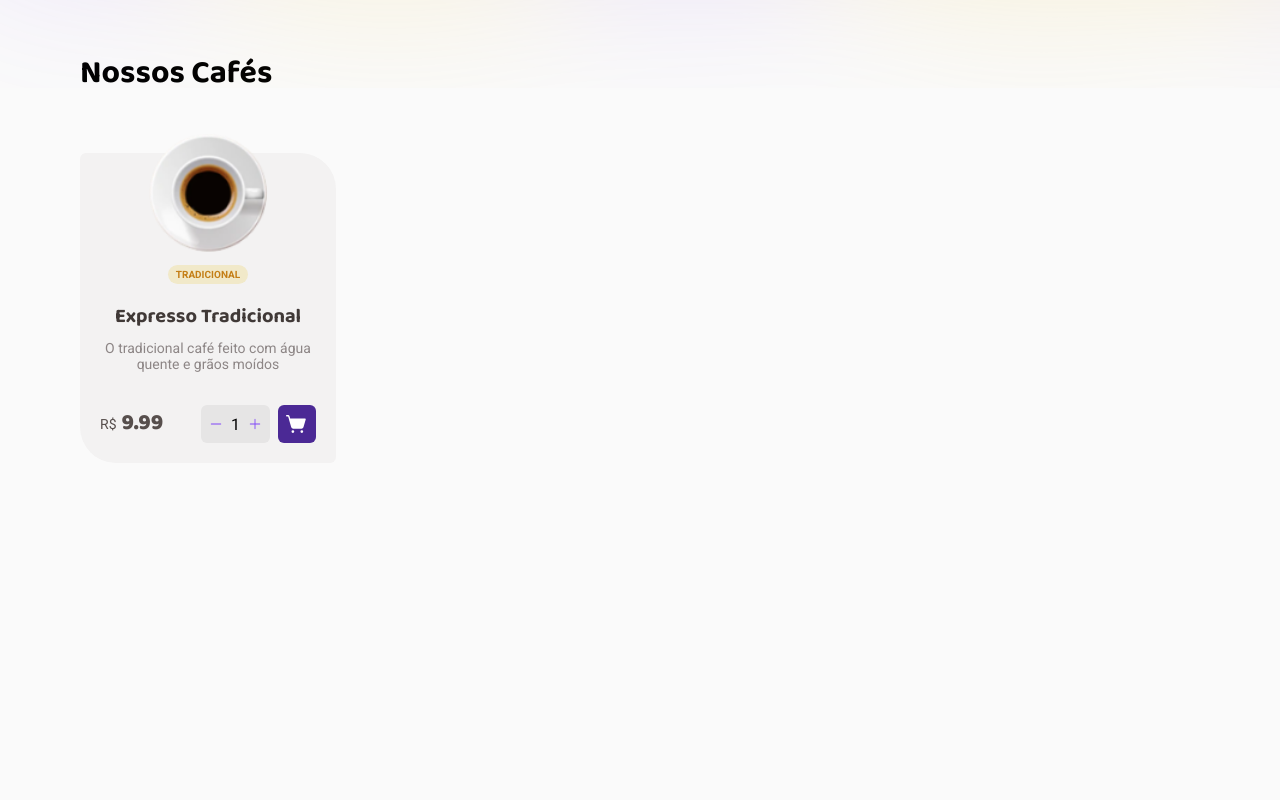
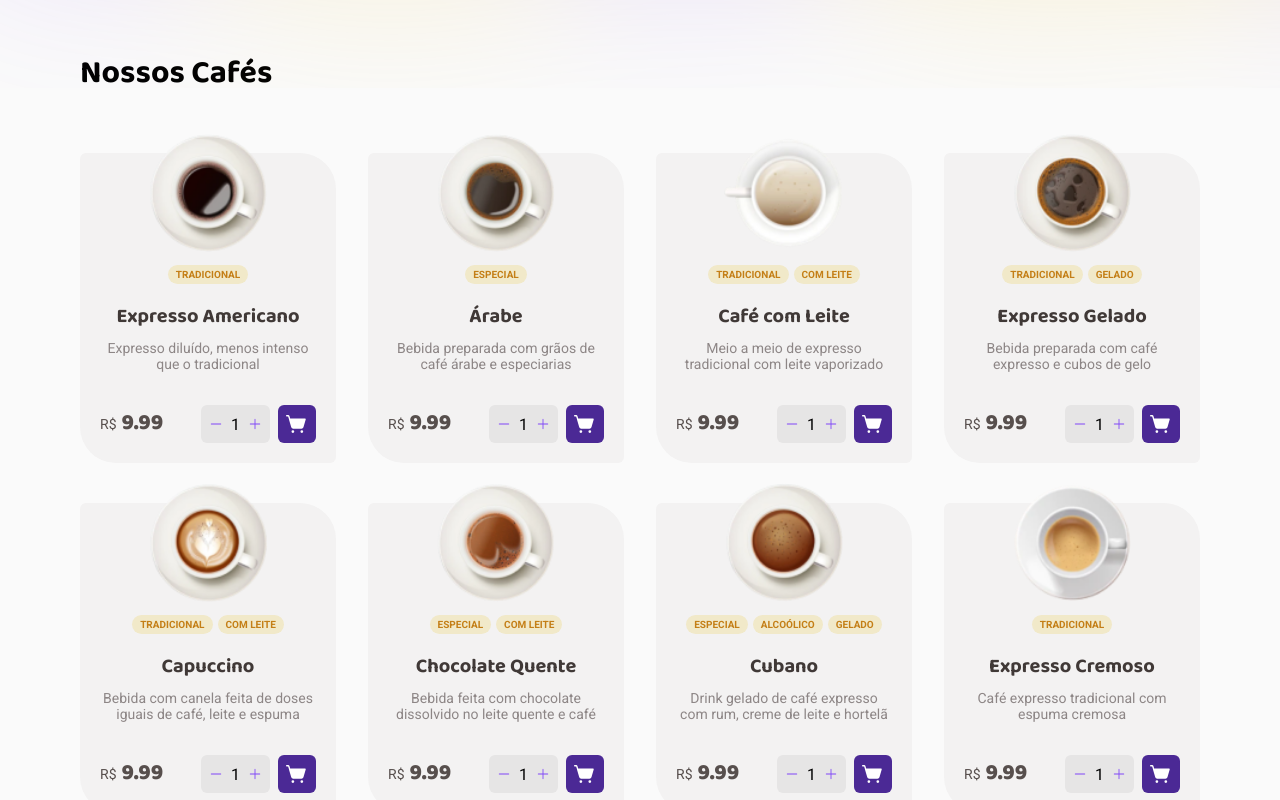
Before and after one commit to KaioFelps/coffee-delivery, a React (Vite) app: page / in a window 1280 px wide. Shown: the part 560-1360 px from the top of the page. Before the commit the page ends 1023 px from the top, so only its background shows below. Built offline with nearby package versions, Linux system fonts and the light colour scheme.

Commit message:
finish home page front-end

```diff
--- a/src/componentes/ShopCard/index.tsx
+++ b/src/componentes/ShopCard/index.tsx
@@ -21,107 +21,122 @@ import { Row } from "../../pages/Home/style";
 
 // CONSTS
 
-const CoffeeType = {
+export const CoffeeType = {
     american: {
         image: Americano,
         title: "Expresso Americano",
         description: "Expresso diluído, menos intenso que o tradicional",
+        labels: ["tradicional"],
         price: 9.99,
     },
     arabic: {
         image: Arabe,
         title: "Árabe",
         description: "Bebida preparada com grãos de café árabe e especiarias",
+        labels: ["especial"],
         price: 9.99,
     },
     coffeeWithMilk: {
         image: CafeComLeite,
         title: "Café com Leite",
         description: "Meio a meio de expresso tradicional com leite vaporizado",
+        labels: ["tradicional", "com leite"],
         price: 9.99,
     },
     iceCoffee: {
         image: CafeGelado,
         title: "Expresso Gelado",
         description: "Bebida preparada com café expresso e cubos de gelo",
+        labels: ["tradicional", "gelado"],
         price: 9.99,
     },
     cappuccino: {
         image: Capuccino,
         title: "Capuccino",
         description: "Bebida com canela feita de doses iguais de café, leite e espuma",
+        labels: ["tradicional", "com leite"],
         price: 9.99,
     },
     hotChocolate: {
         image: ChocolateQuente,
         title: "Chocolate Quente",
         description: "Bebida feita com chocolate dissolvido no leite quente e café",
+        labels: ["especial", "com leite"],
         price: 9.99,
     },
     cuban: {
         image: Cubano,
         title: "Cubano",
         description: "Drink gelado de café expresso com rum, creme de leite e hortelã",
+        labels: ["especial", "alcoólico", "gelado"],
         price: 9.99,
     },
     creamyEspresso: {
         image: ExpressoCremoso,
         title: "Expresso Cremoso",
         description: "Café expresso tradicional com espuma cremosa",
+        labels: ["tradicional"],
         price: 9.99,
     },
     espresso: {
         image: Expresso,
         title: "Expresso Tradicional",
         description: "O tradicional café feito com água quente e grãos moídos",
+        labels: ["tradicional"],
         price: 9.99,
     },
     hawaiian: {
         image: Havaiano,
         title: "Havaiano",
         description: "Bebida adocicada preparada com café e leite de coco",
+        labels: ["especial"],
         price: 9.99,
     },
     irish: {
         image: Irlandes,
         title: "Irlandês",
         description: "Bebida a base de café, uísque irlandês, açúcar e chantilly",
+        labels: ["especial", "alcoólico"],
         price: 9.99,
     },
     latte: {
         image: Latte,
         title: "Latte",
         description: "Uma dose de café expresso com o dobro de leite e espuma cremosa",
+        labels: ["tradicional", "com leite"],
         price: 9.99,
     },
     macchiato: {
         image: Macchiato,
         title: "Macchiato",
         description: "Café expresso misturado com um pouco de leite quente e espuma",
+        labels: ["tradicional", "com leite"],
         price: 9.99,
     },
     mocaccino: {
         image: Mocaccino,
         title: "Mocaccino",
         description: "Café expresso com calda de chocolate, pouco leite e espuma",
+        labels: ["tradicional", "com leite"],
         price: 9.99,
     },
-} as const
+}
 
 // TYPES
 
 type ShopCardProps = {
     coffeeType: keyof typeof CoffeeType;
-    labels: string[];
 }
 
 export function ShopCard(props: ShopCardProps) {
+    const CurrentTypeLabels = CoffeeType[props.coffeeType].labels
+
     return (
         <Card>
             <>
                 <img src={CoffeeType[props.coffeeType].image} alt="" />
                 <LabelsContainer>
-                    {props.labels.map(label => {
+                    {CurrentTypeLabels.map(label => {
                         return <Label content={label} />
                     })}
                 </LabelsContainer>
--- a/src/componentes/ShopCard/style.ts
+++ b/src/componentes/ShopCard/style.ts
@@ -4,7 +4,7 @@ export const Card = styled.div`
     background: ${props => props.theme["base-card"]};
     border-radius: 6px 36px;
 
-    max-width: 256px;
+    flex: 1;
     padding: 20px;
     display: flex;
     flex-direction: column;
--- a/src/pages/Home/index.tsx
+++ b/src/pages/Home/index.tsx
@@ -7,11 +7,16 @@ import {
     HeaderGrid,
     RoundIcon,
     Row,
-    HeaderColorBG
+    HeaderColorBG,
+    MenuContainer
 } from "./style";
 import Art from "../../assets/Coffee art.png"
 import CoffeeBackground from "../../assets/coffelist-background.svg"
 import { ShopCard } from "../../componentes/ShopCard";
+import { CoffeeType } from "../../componentes/ShopCard";
+
+const coffeesKeys = Object.keys(CoffeeType)
+type coffesKeys = keyof typeof CoffeeType
 
 export function Home() {
     return (
@@ -54,9 +59,11 @@ export function Home() {
 
             <Col className="wrapper" gap="3.375rem">
                 <h2>Nossos Cafés</h2>
-                <div>
-                    <ShopCard coffeeType="espresso" labels={["tradicional"]} />
-                </div>
+                <MenuContainer columnGap="32px" rowGap="40px">
+                    {coffeesKeys.map(key => {
+                        return <ShopCard coffeeType={key as coffesKeys} />
+                    })}
+                </MenuContainer>
             </Col>
         </MainContainer>
     )
--- a/src/pages/Home/style.ts
+++ b/src/pages/Home/style.ts
@@ -34,6 +34,8 @@ type RoundIconProps = {
 
 type FlexItens = {
     gap?: string;
+    columnGap?: string;
+    rowGap?: string;
     align?: keyof typeof AlignItemsPattern;
     justify?: keyof typeof JustifyContentPattern;
     break?: boolean;
@@ -69,6 +71,7 @@ export const MainContainer = styled.main`
     width: 100%;
     display: flex;
     flex-direction: column;
+    margin-bottom: 100px;
 `;
 
 export const Row = styled.div<FlexItens>`
@@ -82,6 +85,8 @@ export const Row = styled.div<FlexItens>`
     align-items: ${props => !props.align ? null : AlignItemsPattern[props.align]};
     justify-content: ${props => !props.justify ? null : JustifyContentPattern[props.justify]};
     gap: ${props => !props.gap ? null : props.gap};
+    column-gap: ${props => !props.columnGap ? null : props.columnGap};
+    row-gap: ${props => !props.rowGap ? null : props.rowGap};
 `
 
 export const Col = styled.div<FlexItens>`
@@ -96,6 +101,8 @@ export const Col = styled.div<FlexItens>`
     align-items: ${props => !props.align ? null : AlignItemsPattern[props.align]};
     justify-content: ${props => !props.justify ? null : JustifyContentPattern[props.justify]};
     gap: ${props => !props.gap ? null : props.gap};
+    column-gap: ${props => !props.columnGap ? null : props.columnGap};
+    row-gap: ${props => !props.rowGap ? null : props.rowGap};
 
 
     & .titles h1{
@@ -238,4 +245,6 @@ export const HeaderColorBG = styled.div<BackgroundImage>`
     pointer-events: none;
 `
 
-export const MenuContainer = styled(Col)
+export const MenuContainer = styled(Row)`
+    flex-wrap: wrap;
+`
```
